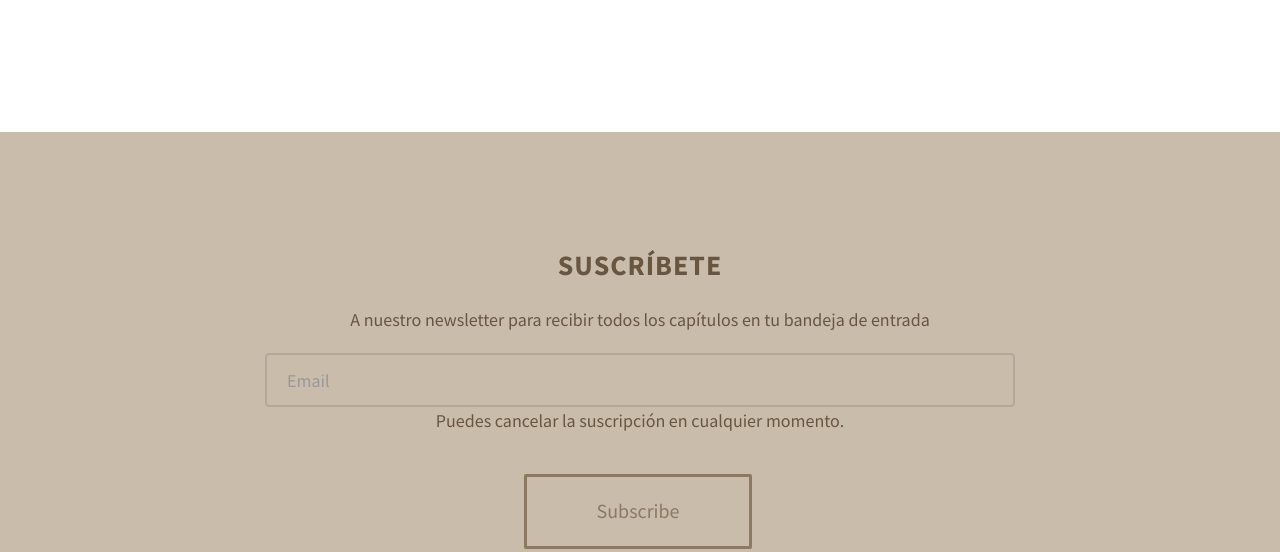
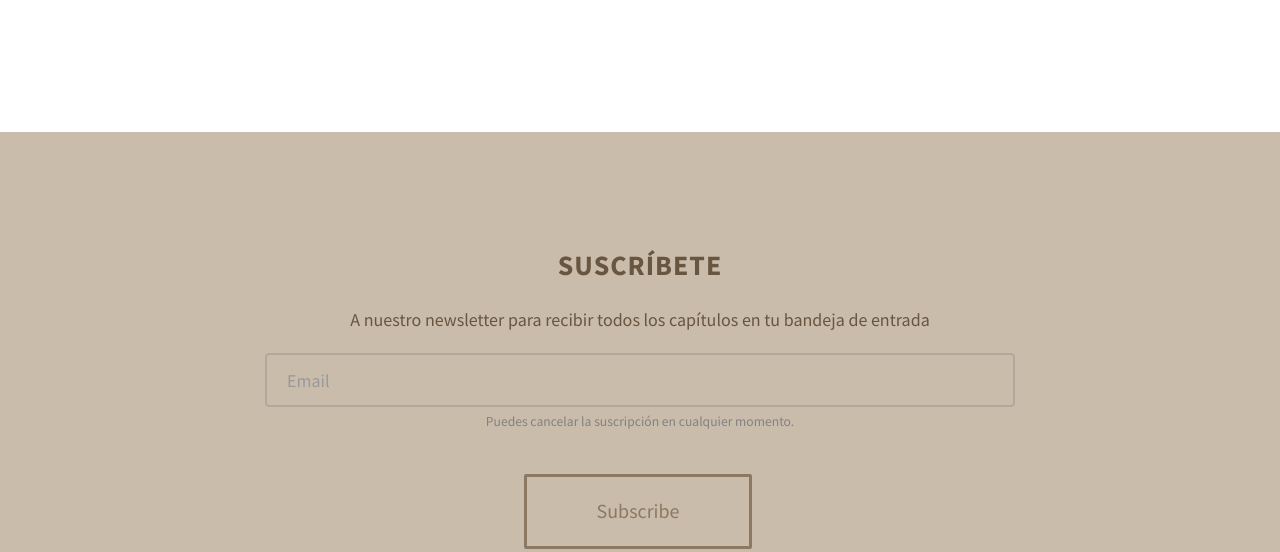
Before and after one commit to thethoughtfulmillennial/thethoughtfulmillennial.github.io, a Jekyll site: the page built from index.html, in a window 1280 px wide and 1400 px high, scrolled down 941 px. Shown: the part 260-812 px from the top of the window. Built offline with Jekyll 4.4.1, drawn with Linux system fonts in a browser that asks for light colours; some web fonts are replaced; a style sheet for code colours, icons or effects is not loaded; grey boxes are pictures that could not be loaded.

Commit message:
Updating form text.

```diff
--- a/index.html
+++ b/index.html
@@ -143,32 +143,10 @@ layout: default
 									</div>
 									<div class="ml-form-embedPermissions" style="">
 										<div class="ml-form-embedPermissionsContent default privacy-policy">
-											<p>Puedes cancelar la suscripción en cualquier momento.</p>
+											<small>Puedes cancelar la suscripción en cualquier momento.</p>
 										</div>
 									</div>
-									<div class="ml-form-recaptcha ml-validate-required" style="float:left">
-										<style type="text/css">
-											.ml-form-recaptcha {
-												margin-bottom: 20px
-											}
-
-											.ml-form-recaptcha.ml-error iframe {
-												border: solid 1px red
-											}
-
-											@media screen and (max-width:480px) {
-												.ml-form-recaptcha {
-													width: 220px !important
-												}
-
-												.g-recaptcha {
-													transform: scale(.78);
-													-webkit-transform: scale(.78);
-													transform-origin: 0 0;
-													-webkit-transform-origin: 0 0
-												}
-											}
-										</style>
+									<div class="ml-form-recaptcha ml-validate-required">
 										<script src="https://www.google.com/recaptcha/api.js"></script>
 										<div class="g-recaptcha"
 											data-sitekey="6Lf1KHQUAAAAAFNKEX1hdSWCS3mRMv4FlFaNslaD"></div>
```
